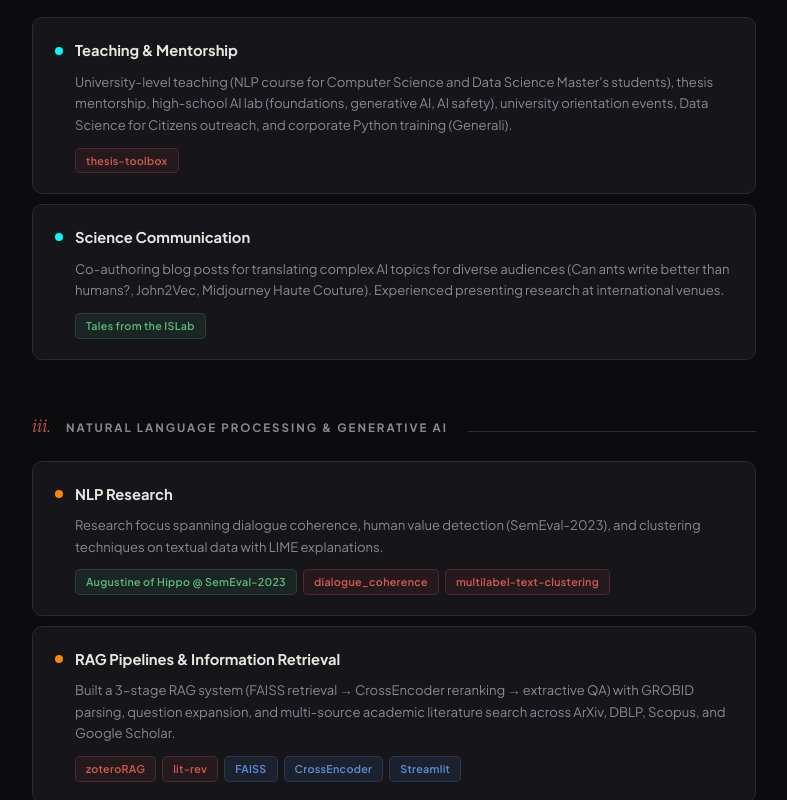
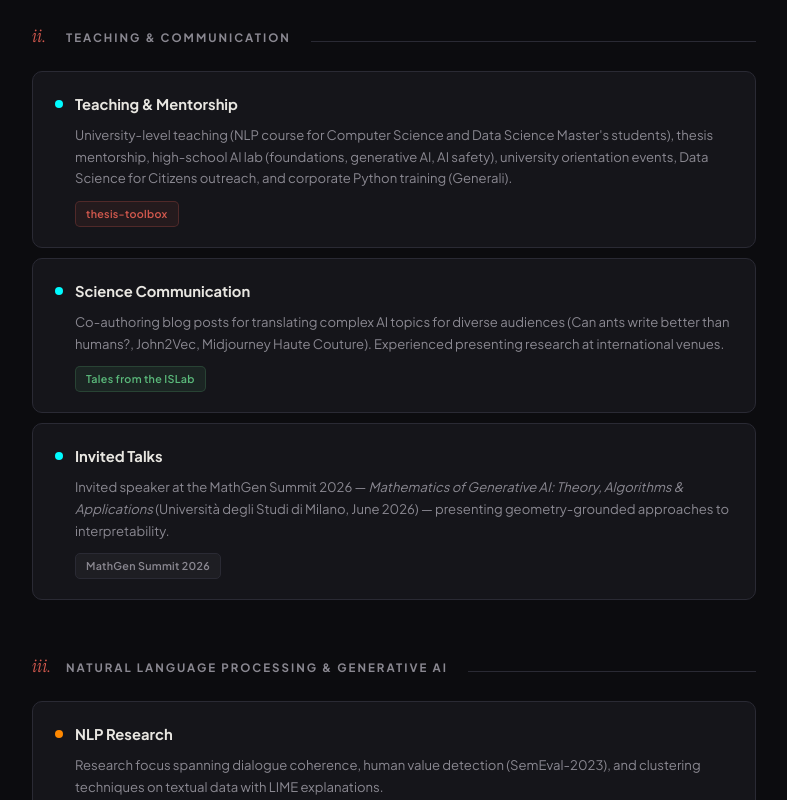
Before and after one commit to eliroc98/eliroc98.github.io, a plain HTML site: page skills.html in a window 1280 px wide. Shown: the part 1626-2426 px from the top of the page, without its empty margins (246-1033 px from the left). Drawn offline with Linux system fonts and the light colour scheme.

Commit message:
Enhance skills section with new invited talks and updates
Added a new section for invited talks, including details about the MathGen Summit 2026 presentation. Updated descriptions and references for existing skills.

```diff
--- a/skills.html
+++ b/skills.html
@@ -406,10 +406,11 @@
           <div class="skill-dot" style="background:var(--section-accent)"></div>
           <div class="skill-name">Mechanistic Interpretability of LLMs</div>
         </div>
-        <div class="skill-desc">Reverse-engineering internal circuits and representations in language models. Developed a diagnostic framework (probing, INLP, causal ablation, PWCCA) to show that instruction-following in LLMs operates via compositional skill coordination rather than a universal mechanism. Investigated how LLMs internally track and enforce word-count constraints using Direct Logit Attribution and model diffing. Reproduced and extended research on how refusal is mediated by a single direction in activation space.</div>
+        <div class="skill-desc">Reverse-engineering internal circuits and representations in language models. Developed a diagnostic framework (probing, INLP, causal ablation, PWCCA) to show that instruction-following in LLMs operates via compositional skill coordination rather than a universal mechanism. Investigated how LLMs internally track and enforce word-count constraints using Direct Logit Attribution and model diffing. Reproduced and extended research on how refusal is mediated by a single direction in activation space, comparing difference-in-means and INLP-based methods for extracting and steering it.</div>
         <div class="evidence">
           <a class="ev pub" href="https://arxiv.org/html/2604.06015v1" target="_blank">How LLMs Follow Instructions (2026)</a>
           <a class="ev pub" href="https://arxiv.org/abs/2509.02075" target="_blank">How Instruction-Tuning Imparts Length Control (2025)</a>
+          <a class="ev pub" href="https://arxiv.org/abs/2606.13720" target="_blank">Refusal Beyond a Single Direction (2026)</a>
           <a class="ev repo" href="https://github.com/eliroc98/refusal_direction" target="_blank">refusal_direction</a>
           <a class="ev repo" href="https://github.com/eliroc98/length-control" target="_blank">length-control</a>
           <a class="ev repo" href="https://github.com/eliroc98/clt-dataset" target="_blank">clt-dataset</a>
@@ -445,6 +446,7 @@
         <div class="skill-desc">Active research on safety-relevant properties of LLMs: refusal mechanisms, behavioral gaps between base and instruction-tuned models, and implicit content moderation. Co-founding collaborator in the creation of the Italian AI Safety community. Completed the BlueDot Impact Technical AI Safety course and currently pursuing their Technical AI Safety Project Sprint.</div>
         <div class="evidence">
           <a class="ev pub" href="https://arxiv.org/abs/2507.23319" target="_blank">What's Taboo for You? (2025)</a>
+          <a class="ev pub" href="https://arxiv.org/abs/2606.13720" target="_blank">Refusal Beyond a Single Direction (2026)</a>
           <a class="ev pub" href="https://docs.google.com/document/d/1s5TXaa0ddkekicoAngFqszzOaZjxw7QN/edit?usp=sharing&ouid=115209116833173673505&rtpof=true&sd=true" target="_blank">Extracting Refusal Direction: Diff-in-means vs INLP</a>
           <a class="ev repo" href="https://github.com/eliroc98/ai-safety" target="_blank">ai-safety</a>
           <a class="ev repo" href="https://github.com/eliroc98/refusal_direction" target="_blank">refusal_direction</a>
@@ -499,6 +501,17 @@
         <div class="skill-desc">Co-authoring blog posts for  translating complex AI topics for diverse audiences (Can ants write better than humans?, John2Vec, Midjourney Haute Couture). Experienced presenting research at international venues.</div>
         <div class="evidence">
         <a class="ev pub" href="https://islab.di.unimi.it/blog?page=1" target="_blank">Tales from the ISLab</a>
+        </div>
+      </div>
+
+      <div class="skill">
+        <div class="skill-top">
+          <div class="skill-dot" style="background:var(--section-amber)"></div>
+          <div class="skill-name">Invited Talks</div>
+        </div>
+        <div class="skill-desc">Invited speaker at the MathGen Summit 2026 — <em>Mathematics of Generative AI: Theory, Algorithms &amp; Applications</em> (Università degli Studi di Milano, June 2026) — presenting geometry-grounded approaches to interpretability.</div>
+        <div class="evidence">
+        <a class="ev" href="https://sites.unimi.it/mathgen/" target="_blank">MathGen Summit 2026</a>
         </div>
       </div>
 
```
